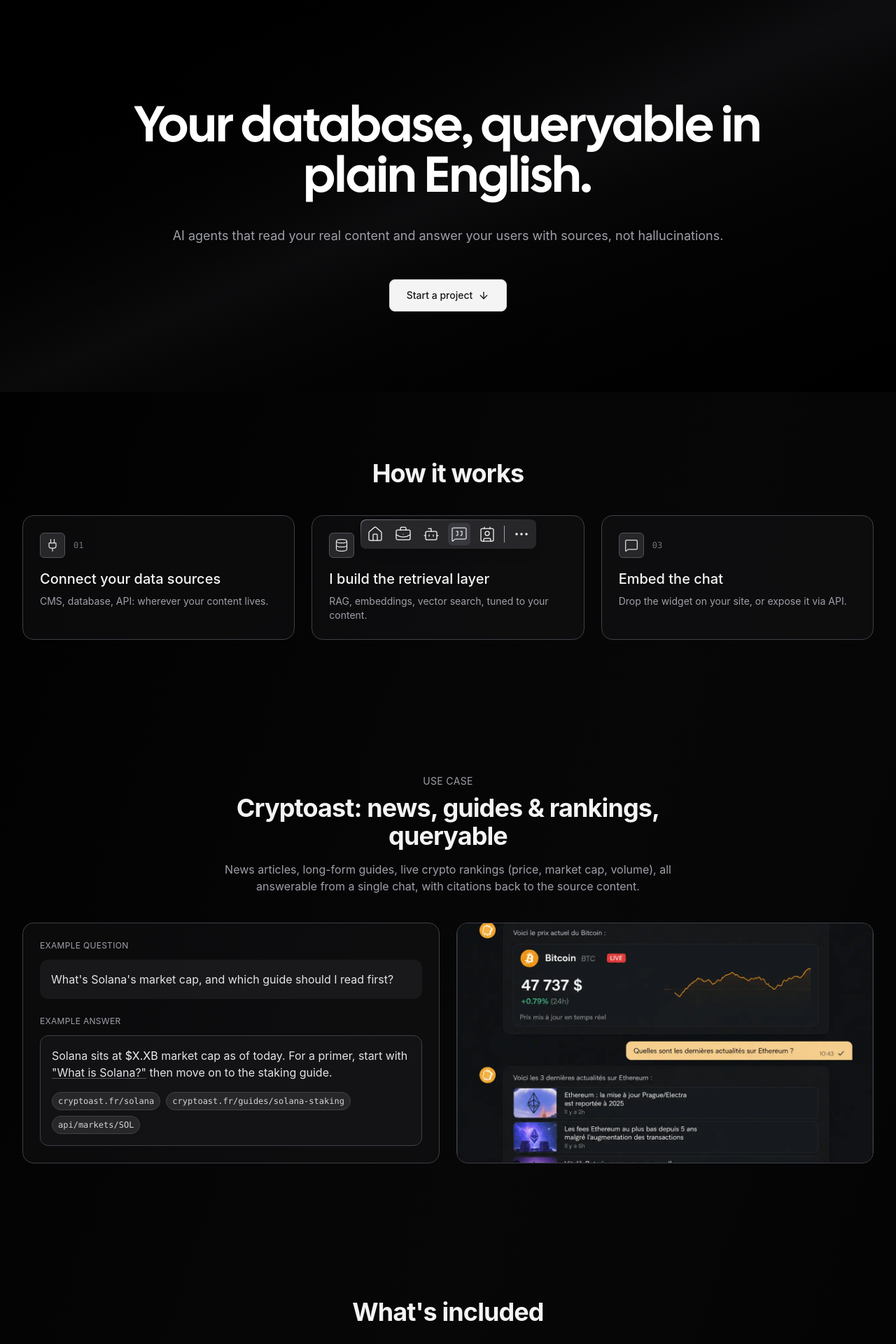
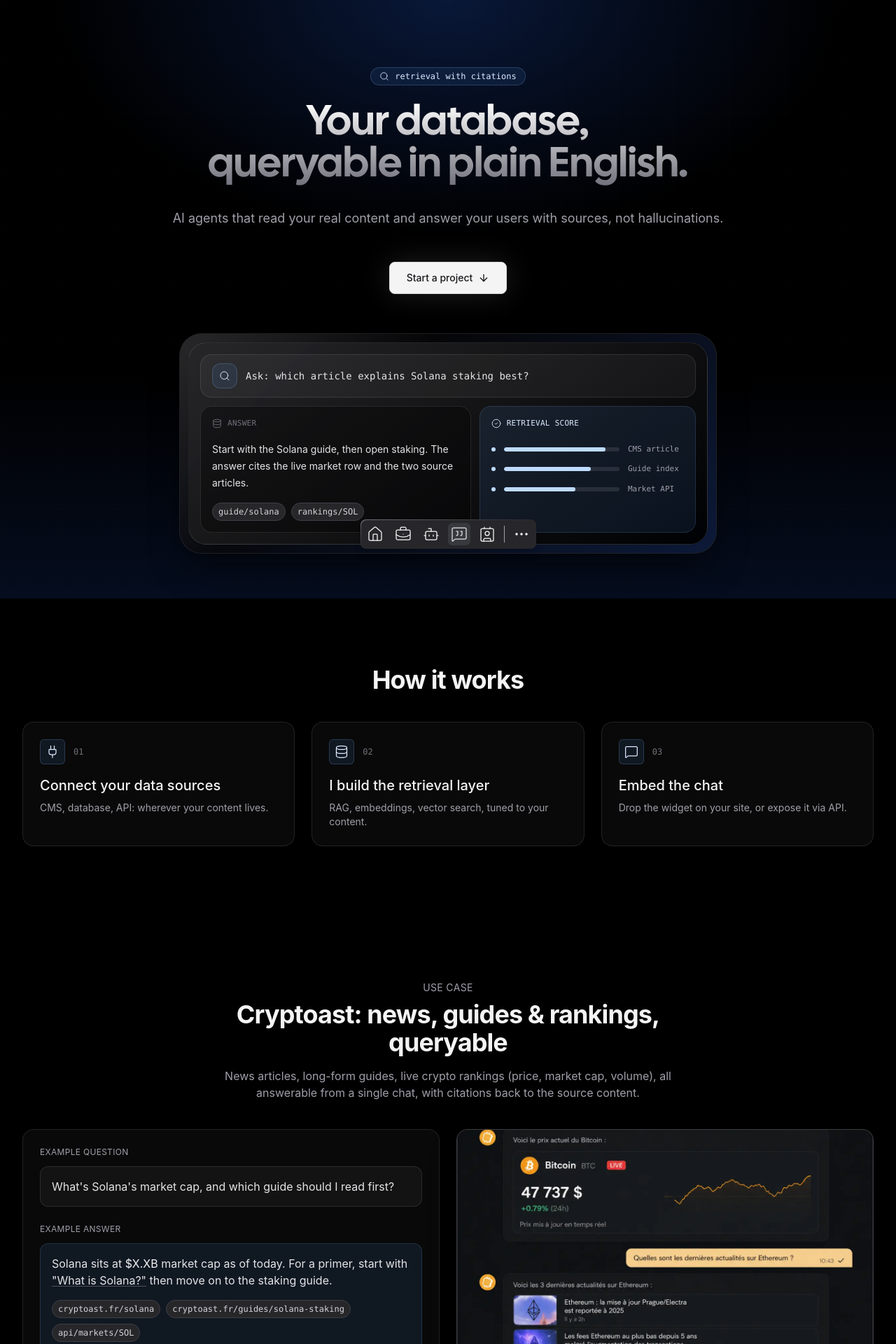
Before and after one commit to Decryptu/decrypt-portfolio, a Next.js app: page /ai-chat in a window 1280 px wide. Shown: the top 1920 px of the page at 70% size. Built offline with nearby package versions, Linux system fonts and the light colour scheme.

Commit message:
Refresh automation and AI chat page design
Add subtle grid backgrounds, glass hero mockups, and accent treatments to the automation and AI chat pages. Update the automation hero examples to article publishing and Canva infographic bots with relevant icons, and simplify before/after thumbnail labels.

```diff
--- a/src/app/ai-chat/page.tsx
+++ b/src/app/ai-chat/page.tsx
@@ -1,4 +1,11 @@
-import { ArrowDown, Database, MessageSquare, Plug } from "lucide-react";
+import {
+  ArrowDown,
+  CheckCircle2,
+  Database,
+  MessageSquare,
+  Plug,
+  Search,
+} from "lucide-react";
 import type { Metadata } from "next";
 import Image from "next/image";
 import { ContactForm } from "./contact-form";
@@ -11,7 +18,7 @@
 
 export default function AiChatPage() {
   return (
-    <div className="bg-gradient-to-tl from-zinc-900/0 via-zinc-900/30 to-zinc-900/0 pb-32">
+    <div className="bg-black pb-32">
       <Hero />
       <HowItWorks />
       <UseCase />
@@ -23,10 +30,27 @@
 }
 
 const Hero: React.FC = () => (
-  <section className="relative isolate flex min-h-[70vh] items-center justify-center overflow-hidden bg-gradient-to-tl from-black via-zinc-900/40 to-black px-6 pt-24 pb-16">
-    <div className="mx-auto max-w-4xl text-center">
+  <section className="relative isolate flex min-h-[88vh] items-center justify-center overflow-hidden bg-black px-6 pt-24 pb-16">
+    <div
+      aria-hidden="true"
+      className="absolute inset-0 bg-[linear-gradient(rgba(255,255,255,0.035)_1px,transparent_1px),linear-gradient(90deg,rgba(255,255,255,0.035)_1px,transparent_1px)] bg-[size:80px_80px] opacity-30"
+    />
+    <div
+      aria-hidden="true"
+      className="absolute inset-x-0 top-0 h-96 bg-[radial-gradient(ellipse_at_50%_0%,rgba(37,99,235,0.24),transparent_62%)]"
+    />
+    <div
+      aria-hidden="true"
+      className="absolute inset-x-0 bottom-0 h-80 bg-[linear-gradient(to_top,rgba(37,99,235,0.13),transparent)]"
+    />
+
+    <div className="relative mx-auto w-full max-w-5xl text-center">
+      <div className="mx-auto mb-6 flex w-fit items-center gap-2 rounded-full border border-blue-300/20 bg-blue-400/10 px-3 py-1 font-mono text-blue-100 text-xs">
+        <Search className="h-3.5 w-3.5" strokeWidth={1.5} />
+        retrieval with citations
+      </div>
       <h1
-        className="z-10 cursor-default whitespace-pre-line bg-white bg-clip-text font-display text-4xl text-transparent sm:text-6xl md:text-7xl"
+        className="z-10 mx-auto max-w-4xl cursor-default text-balance bg-gradient-to-b from-white to-zinc-500 bg-clip-text font-display text-4xl text-transparent sm:text-5xl md:text-6xl"
         style={{ fontFamily: "var(--font-calsans)" }}
       >
         Your database, queryable in plain English.
@@ -37,15 +61,76 @@
       </p>
       <div className="mt-12 flex justify-center">
         <a
-          className="group flex items-center gap-2 rounded-lg border border-zinc-300 bg-zinc-100 px-6 py-3 font-medium text-sm text-zinc-900 transition-colors hover:bg-white"
+          className="group flex items-center gap-2 rounded-lg border border-zinc-300 bg-zinc-100 px-6 py-3 font-medium text-sm text-zinc-900 shadow-[0_0_40px_rgba(255,255,255,0.12)] transition-colors hover:bg-white"
           href="#contact"
         >
           Start a project
           <ArrowDown className="h-4 w-4 transition-transform group-hover:translate-y-0.5" />
         </a>
       </div>
+
+      <AiChatHeroVisual />
     </div>
   </section>
+);
+
+const AiChatHeroVisual: React.FC = () => (
+  <div
+    aria-hidden="true"
+    className="relative mx-auto mt-14 max-w-3xl overflow-hidden rounded-[2rem] border border-white/10 bg-zinc-950/75 p-3 text-left shadow-2xl shadow-black/60 backdrop-blur"
+  >
+    <div className="absolute -inset-px rounded-[2rem] bg-[linear-gradient(135deg,rgba(255,255,255,0.2),transparent_34%,rgba(37,99,235,0.28))] opacity-70" />
+    <div className="relative rounded-[1.6rem] border border-white/10 bg-[linear-gradient(145deg,rgba(39,39,42,0.96),rgba(0,0,0,0.94))] p-4">
+      <div className="flex items-center gap-3 rounded-2xl border border-white/10 bg-white/[0.045] px-4 py-3">
+        <span className="flex h-9 w-9 shrink-0 items-center justify-center rounded-xl border border-blue-300/20 bg-blue-400/10 text-blue-100">
+          <Search className="h-4 w-4" strokeWidth={1.5} />
+        </span>
+        <p className="min-w-0 truncate font-mono text-sm text-zinc-200">
+          Ask: which article explains Solana staking best?
+        </p>
+      </div>
+
+      <div className="mt-3 grid gap-3 md:grid-cols-[1fr_0.8fr]">
+        <div className="rounded-2xl border border-white/10 bg-black/35 p-4">
+          <div className="flex items-center gap-2 font-mono text-[11px] text-zinc-500 uppercase tracking-wide">
+            <Database className="h-3.5 w-3.5" strokeWidth={1.5} />
+            answer
+          </div>
+          <p className="mt-4 text-sm text-zinc-200 leading-6">
+            Start with the Solana guide, then open staking. The answer cites the
+            live market row and the two source articles.
+          </p>
+          <div className="mt-4 flex flex-wrap gap-2">
+            <SourceTag label="guide/solana" />
+            <SourceTag label="rankings/SOL" />
+          </div>
+        </div>
+
+        <div className="rounded-2xl border border-blue-300/15 bg-blue-400/10 p-4">
+          <div className="flex items-center gap-2 font-mono text-[11px] text-blue-100 uppercase tracking-wide">
+            <CheckCircle2 className="h-3.5 w-3.5" strokeWidth={1.5} />
+            retrieval score
+          </div>
+          <div className="mt-5 space-y-3">
+            {["CMS article", "Guide index", "Market API"].map((item, index) => (
+              <div className="flex items-center gap-3" key={item}>
+                <span className="h-1.5 w-1.5 rounded-full bg-blue-200" />
+                <div className="h-1.5 flex-1 overflow-hidden rounded-full bg-white/10">
+                  <div
+                    className="h-full rounded-full bg-blue-200"
+                    style={{ width: `${88 - index * 13}%` }}
+                  />
+                </div>
+                <span className="w-20 font-mono text-[11px] text-zinc-400">
+                  {item}
+                </span>
+              </div>
+            ))}
+          </div>
+        </div>
+      </div>
+    </div>
+  </div>
 );
 
 interface Step {
@@ -91,11 +176,11 @@
         const Icon = step.icon;
         return (
           <div
-            className="rounded-2xl border border-zinc-700 bg-zinc-900/40 p-6"
+            className="rounded-2xl border border-white/10 bg-white/[0.035] p-6 shadow-sm backdrop-blur"
             key={step.id}
           >
             <div className="flex items-center gap-3">
-              <span className="flex h-9 w-9 items-center justify-center rounded-md border border-zinc-600 bg-zinc-800 text-zinc-200">
+              <span className="flex h-9 w-9 items-center justify-center rounded-md border border-blue-300/20 bg-blue-400/10 text-blue-100">
                 <Icon className="h-5 w-5" strokeWidth={1.5} />
               </span>
               <span className="font-mono text-xs text-zinc-500">0{i + 1}</span>
@@ -126,17 +211,17 @@
     </div>
 
     <div className="mt-10 grid gap-6 lg:grid-cols-2">
-      <div className="rounded-2xl border border-zinc-700 bg-zinc-900/40 p-6">
+      <div className="rounded-2xl border border-white/10 bg-white/[0.035] p-6 shadow-sm backdrop-blur">
         <p className="text-xs text-zinc-400 uppercase tracking-wide">
           Example question
         </p>
-        <p className="mt-3 rounded-xl bg-zinc-800/50 p-4 text-zinc-200">
+        <p className="mt-3 rounded-xl border border-white/10 bg-white/[0.045] p-4 text-zinc-200">
           What's Solana's market cap, and which guide should I read first?
         </p>
         <p className="mt-6 text-xs text-zinc-400 uppercase tracking-wide">
           Example answer
         </p>
-        <div className="mt-3 rounded-xl border border-zinc-700 bg-zinc-900/60 p-4 text-zinc-200">
+        <div className="mt-3 rounded-xl border border-blue-300/15 bg-blue-400/10 p-4 text-zinc-200">
           <p>
             Solana sits at <span className="text-zinc-100">$X.XB</span> market
             cap as of today. For a primer, start with{" "}
@@ -152,7 +237,7 @@
           </div>
         </div>
       </div>
-      <div className="relative aspect-[4/5] overflow-hidden rounded-2xl border border-zinc-700 bg-zinc-800 lg:aspect-auto">
+      <div className="relative aspect-[4/5] overflow-hidden rounded-2xl border border-white/10 bg-zinc-800 shadow-2xl shadow-black/40 lg:aspect-auto">
         <Image
           alt="Chat UI mockup placeholder"
           className="object-cover"
@@ -208,7 +293,7 @@
     <div className="mt-10 grid gap-4 md:grid-cols-2">
       {INCLUDED.map((item) => (
         <div
-          className="rounded-xl border border-zinc-700 bg-zinc-900/40 p-5"
+          className="rounded-xl border border-white/10 bg-white/[0.035] p-5 shadow-sm backdrop-blur"
           key={item.id}
         >
           <h3 className="font-display font-medium text-lg text-zinc-100">
@@ -229,7 +314,7 @@
       </h2>
     </div>
     <div className="mt-10 grid gap-6 md:grid-cols-2">
-      <div className="rounded-2xl border border-zinc-700 bg-zinc-900/40 p-8">
+      <div className="rounded-2xl border border-white/10 bg-white/[0.035] p-8 shadow-sm backdrop-blur">
         <p className="text-xs text-zinc-400 uppercase tracking-wide">Setup</p>
         <p className="mt-2 font-bold font-display text-4xl text-zinc-100 md:text-5xl">
           $5,000–10,000
@@ -239,8 +324,8 @@
           retrieval pipeline.
         </p>
       </div>
-      <div className="rounded-2xl border border-zinc-300/40 bg-gradient-to-br from-zinc-800 to-zinc-900 p-8">
-        <p className="text-xs text-zinc-300 uppercase tracking-wide">
+      <div className="rounded-2xl border border-blue-300/30 bg-[linear-gradient(145deg,rgba(37,99,235,0.18),rgba(39,39,42,0.82))] p-8 shadow-sm backdrop-blur">
+        <p className="text-blue-100/80 text-xs uppercase tracking-wide">
           Running costs
         </p>
         <p className="mt-2 font-bold font-display text-4xl text-white md:text-5xl">
--- a/src/app/automations/case-study.tsx
+++ b/src/app/automations/case-study.tsx
@@ -6,10 +6,10 @@
 }
 
 const PAIRS: readonly Pair[] = [
-  { id: "thumb-1", label: "News article thumbnail" },
-  { id: "thumb-2", label: "Guide thumbnail" },
-  { id: "thumb-3", label: "Market update thumbnail" },
-  { id: "thumb-4", label: "Project review thumbnail" },
+  { id: "thumb-1", label: "Thumbnail" },
+  { id: "thumb-2", label: "Thumbnail" },
+  { id: "thumb-3", label: "Thumbnail" },
+  { id: "thumb-4", label: "Thumbnail" },
 ] as const;
 
 interface Stat {
@@ -44,7 +44,7 @@
     <div className="mt-10 grid gap-4 md:grid-cols-4">
       {STATS.map((stat) => (
         <div
-          className="rounded-xl border border-zinc-700 bg-zinc-900/40 p-5"
+          className="rounded-xl border border-white/10 bg-white/[0.035] p-5 shadow-sm backdrop-blur"
           key={stat.id}
         >
           <p className="font-bold font-display text-2xl text-zinc-100">
@@ -60,7 +60,7 @@
     <div className="mt-12 grid gap-6 sm:grid-cols-2">
       {PAIRS.map((pair) => (
         <div
-          className="rounded-2xl border border-zinc-700 bg-zinc-900/40 p-5"
+          className="rounded-2xl border border-white/10 bg-white/[0.035] p-5 shadow-sm backdrop-blur"
           key={pair.id}
         >
           <p className="mb-3 text-xs text-zinc-400 uppercase tracking-wide">
```
Also changed, not shown: src/app/automations/hero.tsx (+128 -5 lines), src/app/automations/savings-calculator.tsx (+6 -6 lines), 1 other file (tests, documents, lock files or other folders).
